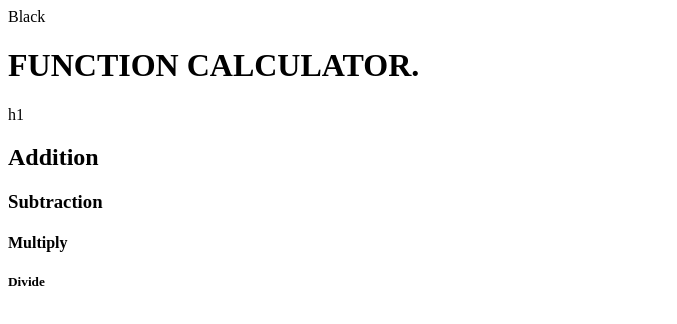
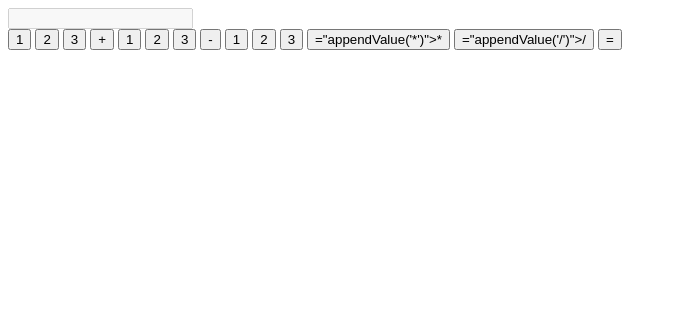
Before and after one commit to mithram1707/function-calculator, a plain HTML site: page index.html in a window 1280 px wide. Shown: the whole page, without its empty margins (0-677 px from the left). Drawn offline with Linux system fonts and the light colour scheme.

Commit message:
Update index.html

```diff
--- a/index.html
+++ b/index.html
@@ -1,16 +1,33 @@
-<DOCTYPE html>
+<!DOCTYPE html>
 <html lang="en">
 <head>
-            <title>Function Calculator</title>
-            <bg> Black</bg>
-            <operations = add,sub,multiply,divide></operations>
+  <meta charset="UTF-8" />
+  <meta name="viewport" content="width=device-width, initial-scale=1.0"/>
+  <title>Calculator</title>
+  <link rel="stylesheet" href="styles.css" />
 </head>
 <body>
-            <h1>FUNCTION CALCULATOR.</h1><bold>h1</bold>
-            <h2>Addition</h2>
-            <h3>Subtraction</h3>
-            <h4>Multiply</h4>
-            <h5>Divide</h5>
-            <text color= "aria-colcount"></text color>
+  <div class="calculator">
+    <input type="text" id="display" disabled />
+    <div class="buttons">
+
+
+      <button onclick="appendValue('1')">1</button>
+      <button onclick="appendValue('2')">2</button>
+      <button onclick="appendValue('3')">3</button>
+      <button onclick="appendValue('+')">+</button>
+      <button onclick="appendValue('1')">1</button>
+      <button onclick="appendValue('2')">2</button>
+      <button onclick="appendValue('3')">3</button>
+      <button onclick="appendValue('-')">-</button>
+      <button onclick="appendValue('1')">1</button>
+      <button onclick="appendValue('2')">2</button>
+      <button onclick="appendValue('3')">3</button>
+      <button onclick>="appendValue('*')">*</button>
+      <button onclick>="appendValue('/')">/</button>
+      <button onclick="calculateResult()">=</button>
+    </div>
+  </div>
+  <script src="script.js"></script>
 </body>
 </html>
```
Lines whose indentation alone changed are shown as unchanged.
